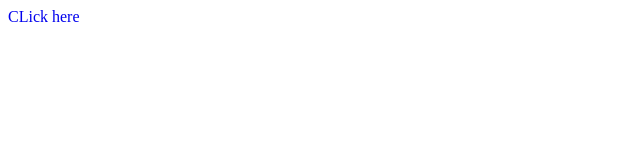
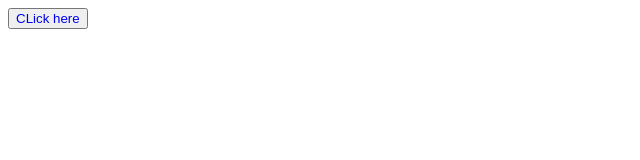
Before and after one commit to taebah-alshlouh/livecode, a plain HTML site: page index.html in a window 1280 px wide. Shown: the whole page, without its empty margins (0-640 px from the left). Drawn offline with Linux system fonts and the light colour scheme.

Commit message:
my mistake

```diff
--- a/index.html
+++ b/index.html
@@ -12,6 +12,6 @@
     </style>
 </head>
 <body>
-    <a href="file:///C:/Users/dell/livecode/page.html">CLick here</a>
+   <button> <a href="file:///C:/Users/dell/livecode/test/page.html">CLick here</a></button>
 </body>
 </html>
```
